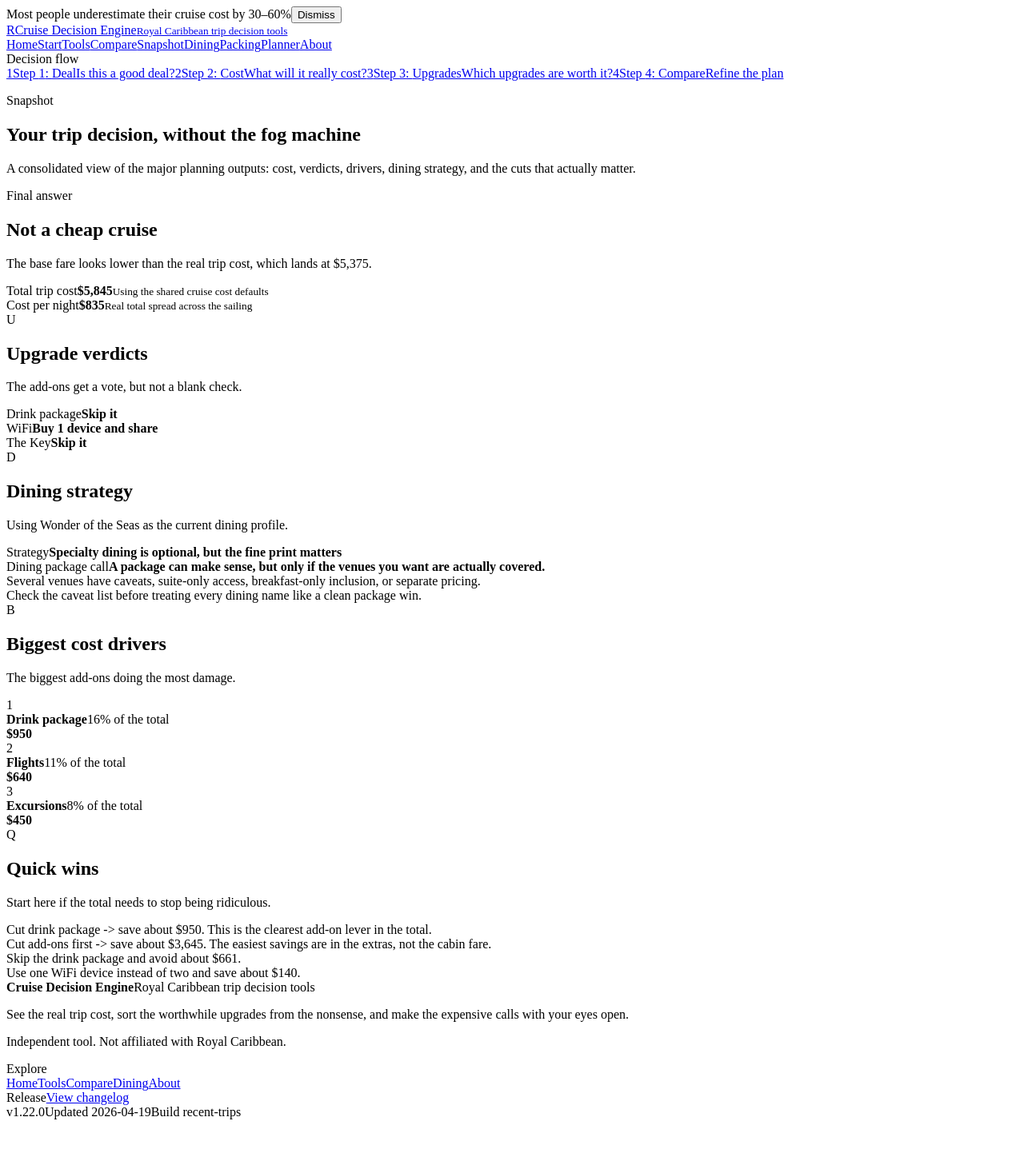
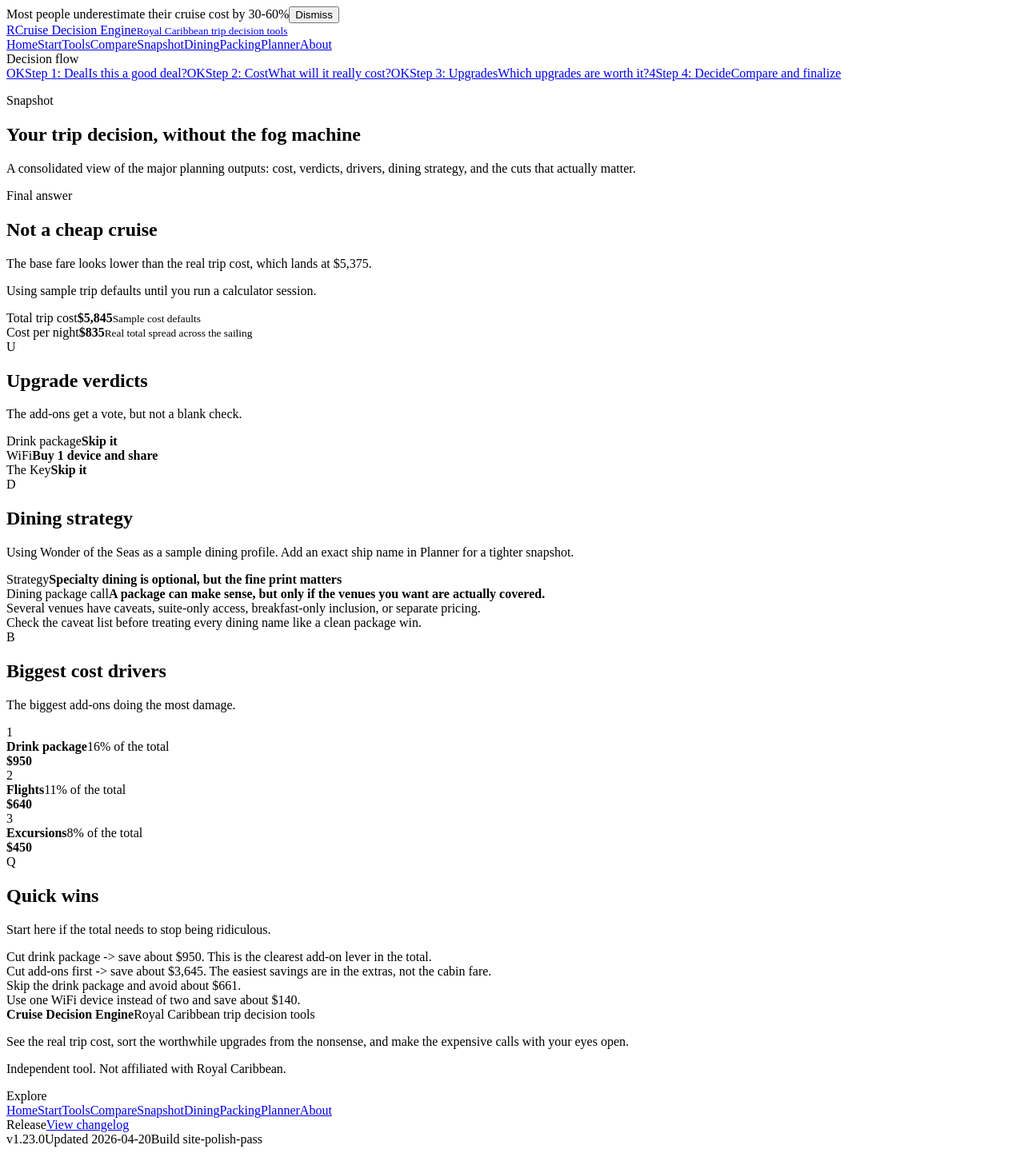
Before and after one commit to tjhiggy/Royal, a React (Vite) app: page /snapshot in a window 1280 px wide. Shown: the whole page at 80% size. Before the commit the page ends 1408 px from the top, so only its background shows below. Built offline with nearby package versions, Linux system fonts and the light colour scheme; the HTML template or start-up script is replaced by a standard one.

Commit message:
Polish cruise decision experience

```diff
--- a/src/components/DecisionProgress.jsx
+++ b/src/components/DecisionProgress.jsx
@@ -6,7 +6,7 @@ const steps = [
     label: 'Deal',
     title: 'Is this a good deal?',
     to: '/tools/deal-evaluator',
-    paths: ['/tools/deal-evaluator'],
+    paths: ['/start', '/guided', '/tools/deal-evaluator'],
   },
   {
     number: 2,
@@ -24,10 +24,10 @@ const steps = [
   },
   {
     number: 4,
-    label: 'Compare',
-    title: 'Refine the plan',
-    to: '/compare',
-    paths: ['/compare', '/planner'],
+    label: 'Decide',
+    title: 'Compare and finalize',
+    to: '/snapshot',
+    paths: ['/compare', '/snapshot', '/planner'],
   },
 ]
 
--- a/src/components/Footer.jsx
+++ b/src/components/Footer.jsx
@@ -3,9 +3,13 @@ import { releaseInfo } from '../data/releaseInfo'
 
 const footerLinks = [
   { label: 'Home', to: '/' },
+  { label: 'Start', to: '/start' },
   { label: 'Tools', to: '/tools' },
   { label: 'Compare', to: '/compare' },
+  { label: 'Snapshot', to: '/snapshot' },
   { label: 'Dining', to: '/dining' },
+  { label: 'Packing', to: '/packing' },
+  { label: 'Planner', to: '/planner' },
   { label: 'About', to: '/about' },
 ]
 
--- a/src/components/TopBanner.jsx
+++ b/src/components/TopBanner.jsx
@@ -21,7 +21,7 @@ export default function TopBanner() {
   return (
     <div className="top-banner">
       <div className="container top-banner-inner">
-        <span>Most people underestimate their cruise cost by 30–60%</span>
+        <span>Most people underestimate their cruise cost by 30-60%</span>
         <button type="button" className="top-banner-dismiss" onClick={dismissBanner} aria-label="Dismiss banner">
           Dismiss
         </button>
--- a/src/data/releaseInfo.js
+++ b/src/data/releaseInfo.js
@@ -1,8 +1,17 @@
 export const releaseInfo = {
-  currentVersion: 'v1.22.0',
-  updatedDate: '2026-04-19',
-  buildId: 'recent-trips',
+  currentVersion: 'v1.23.0',
+  updatedDate: '2026-04-20',
+  buildId: 'site-polish-pass',
   changelogEntries: [
+    {
+      version: 'v1.23.0',
+      date: '2026-04-20',
+      changes: [
+        'Ran a sitewide clarity and polish pass across navigation, footer, homepage copy, recent-session labels, and Snapshot.',
+        'Updated Snapshot to use the latest local calculator sessions when available instead of only showing sample defaults.',
+        'Fixed visible special-character rendering issues in homepage, banner, recent-trip labels, and changelog copy.',
+      ],
+    },
     {
       version: 'v1.22.0',
       date: '2026-04-19',
@@ -25,7 +34,7 @@ export const releaseInfo = {
       version: 'v1.20.0',
       date: '2026-04-19',
       changes: [
-        'Added a slim persistent top banner warning that most people underestimate cruise cost by 30–60%.',
+        'Added a slim persistent top banner warning that most people underestimate cruise cost by 30-60%.',
         'Added localStorage dismissal so the banner stays hidden after users dismiss it.',
         'Styled the banner to fit the dark theme without taking over the page.',
       ],
--- a/src/pages/AboutPage.jsx
+++ b/src/pages/AboutPage.jsx
@@ -7,7 +7,7 @@ export default function AboutPage() {
       <PageHero
         eyebrow="About"
         title="Built to help you not overpay for a cruise"
-        description="Cruise pricing looks simple until drinks, WiFi, excursions, gratuities, flights, and hotel costs start piling on. Royal exists to show the real cost before the booking flow gets cute."
+        description="Cruise pricing looks simple until drinks, WiFi, excursions, gratuities, flights, and hotel costs start piling on. This site shows the real cost before the booking flow gets cute."
       />
 
       <section className="card prose-card">
--- a/src/pages/ComparePage.jsx
+++ b/src/pages/ComparePage.jsx
@@ -199,7 +199,7 @@ export default function ComparePage() {
       id: sessionId.current,
       tool: 'compare',
       toolLabel: 'Compare',
-      label: `${scenarioALabel} vs ${scenarioBLabel} • ${formatCurrency(comparison.absoluteTotalDifference)} gap`,
+      label: `${scenarioALabel} vs ${scenarioBLabel} | ${formatCurrency(comparison.absoluteTotalDifference)} gap`,
       path: '/compare',
       data: { scenarioA, scenarioB, scenarioALabel, scenarioBLabel },
     })
--- a/src/pages/CruiseCostPage.jsx
+++ b/src/pages/CruiseCostPage.jsx
@@ -152,7 +152,7 @@ export default function CruiseCostPage() {
       id: sessionId.current,
       tool: 'cruise-cost',
       toolLabel: 'Cost Calculator',
-      label: `${results.status} • ${formatCurrency(results.grandTotal)}`,
+      label: `${results.status} | ${formatCurrency(results.grandTotal)}`,
       path: '/tools/cruise-cost',
       data: { form },
     })
--- a/src/pages/DealEvaluatorPage.jsx
+++ b/src/pages/DealEvaluatorPage.jsx
@@ -145,7 +145,7 @@ export default function DealEvaluatorPage() {
       id: sessionId.current,
       tool: 'deal-evaluator',
       toolLabel: 'Deal Evaluator',
-      label: `${results.verdict} • ${formatCurrency(results.total)}`,
+      label: `${results.verdict} | ${formatCurrency(results.total)}`,
       path: '/tools/deal-evaluator',
       data: { form },
     })
--- a/src/pages/TripSnapshotPage.jsx
+++ b/src/pages/TripSnapshotPage.jsx
@@ -1,3 +1,4 @@
+import { useEffect, useMemo, useState } from 'react'
 import PageHero from '../components/PageHero'
 import SectionHeader from '../components/SectionHeader'
 import { cruiseCostInitialState } from '../data/cruiseCostConfig'
@@ -8,9 +9,11 @@ import {
   calculateDrinkPackage,
   calculateTheKey,
   calculateWifiRecommendation,
+  compareCruiseCostScenarios,
 } from '../utils/calculators'
 import { buildDiningStrategy } from '../utils/diningStrategy'
 import { formatCurrency } from '../utils/formatters'
+import { loadPlannerState, loadRecentTrips } from '../utils/storage'
 
 const snapshotDrinkInputs = {
   cruiseNights: cruiseCostInitialState.cruiseNights,
@@ -46,6 +49,10 @@ const snapshotKeyInputs = {
   skipLineImportance: 'low',
 }
 
+const snapshotPlannerDefaults = {
+  shipName: '',
+}
+
 function SnapshotMetric({ label, value, helper }) {
   return (
     <article className="stat-card stat-card-emphasized">
@@ -69,26 +76,109 @@ function SnapshotList({ items }) {
   )
 }
 
+function buildDealFormFromCost(costForm) {
+  return {
+    cruiseNights: costForm.cruiseNights,
+    baseFare: costForm.cruiseFare,
+    taxesAndFees: costForm.taxesAndFees,
+    drinkPackage: costForm.drinkPackage,
+    wifi: costForm.wifi,
+    excursions: costForm.excursions,
+    specialtyDining: costForm.dining,
+    theKey: costForm.theKey,
+    flights: costForm.flights,
+    hotel: costForm.hotel,
+    parkingTransport: costForm.parking,
+  }
+}
+
+function findRecentTrip(recentTrips, tool) {
+  return recentTrips.find((trip) => trip.tool === tool) ?? null
+}
+
 export default function TripSnapshotPage() {
-  const costResults = calculateCruiseCost(cruiseCostInitialState)
-  const dealResults = calculateDealEvaluator({
-    cruiseNights: cruiseCostInitialState.cruiseNights,
-    baseFare: cruiseCostInitialState.cruiseFare,
-    taxesAndFees: cruiseCostInitialState.taxesAndFees,
-    drinkPackage: cruiseCostInitialState.drinkPackage,
-    wifi: cruiseCostInitialState.wifi,
-    excursions: cruiseCostInitialState.excursions,
-    specialtyDining: cruiseCostInitialState.dining,
-    theKey: cruiseCostInitialState.theKey,
-    flights: cruiseCostInitialState.flights,
-    hotel: cruiseCostInitialState.hotel,
-    parkingTransport: cruiseCostInitialState.parking,
-  })
-  const drinkResults = calculateDrinkPackage(snapshotDrinkInputs)
-  const wifiResults = calculateWifiRecommendation(snapshotWifiInputs)
-  const keyResults = calculateTheKey(snapshotKeyInputs)
-  const snapshotShip = royalShipsBySlug['wonder-of-the-seas'] ?? activeRoyalShips[0]
+  const [recentTrips, setRecentTrips] = useState([])
+  const [plannerState, setPlannerState] = useState(snapshotPlannerDefaults)
+
+  useEffect(() => {
+    setRecentTrips(loadRecentTrips())
+    setPlannerState(loadPlannerState(snapshotPlannerDefaults))
+  }, [])
+
+  const latestCostTrip = findRecentTrip(recentTrips, 'cruise-cost')
+  const latestDealTrip = findRecentTrip(recentTrips, 'deal-evaluator')
+  const latestCompareTrip = findRecentTrip(recentTrips, 'compare')
+
+  const costForm = useMemo(
+    () => ({
+      ...cruiseCostInitialState,
+      ...(latestCostTrip?.data?.form ?? {}),
+    }),
+    [latestCostTrip],
+  )
+
+  const dealForm = useMemo(
+    () => ({
+      ...buildDealFormFromCost(costForm),
+      ...(latestDealTrip?.data?.form ?? {}),
+    }),
+    [costForm, latestDealTrip],
+  )
+
+  const compareSnapshot = useMemo(() => {
+    if (!latestCompareTrip?.data?.scenarioA || !latestCompareTrip?.data?.scenarioB) {
+      return null
+    }
+
+    const scenarioA = {
+      ...cruiseCostInitialState,
+      ...latestCompareTrip.data.scenarioA,
+    }
+    const scenarioB = {
+      ...cruiseCostInitialState,
+      ...latestCompareTrip.data.scenarioB,
+    }
+    const resultsA = calculateCruiseCost(scenarioA)
+    const resultsB = calculateCruiseCost(scenarioB)
+    const comparison = compareCruiseCostScenarios(resultsA, resultsB)
+    const scenarioALabel = latestCompareTrip.data.scenarioALabel || 'Scenario A'
+    const scenarioBLabel = latestCompareTrip.data.scenarioBLabel || 'Scenario B'
+
+    return {
+      comparison,
+      scenarioALabel,
+      scenarioBLabel,
+      pricierLabel:
+        comparison.totalDifference === 0
+          ? 'Neither scenario'
+          : comparison.totalDifference > 0
+            ? scenarioBLabel
+            : scenarioALabel,
+    }
+  }, [latestCompareTrip])
+
+  const costResults = useMemo(() => calculateCruiseCost(costForm), [costForm])
+  const dealResults = useMemo(() => calculateDealEvaluator(dealForm), [dealForm])
+  const drinkResults = useMemo(() => calculateDrinkPackage({
+    ...snapshotDrinkInputs,
+    cruiseNights: costForm.cruiseNights,
+  }), [costForm.cruiseNights])
+  const wifiResults = useMemo(() => calculateWifiRecommendation({
+    ...snapshotWifiInputs,
+    cruiseNights: costForm.cruiseNights,
+    peopleCount: costForm.travelerCount,
+  }), [costForm.cruiseNights, costForm.travelerCount])
+  const keyResults = useMemo(() => calculateTheKey({
+    ...snapshotKeyInputs,
+    cruiseNights: costForm.cruiseNights,
+  }), [costForm.cruiseNights])
+  const plannedShipName = plannerState.shipName.trim().toLowerCase()
+  const plannerShipMatch = plannedShipName
+    ? Object.values(royalShipsBySlug).find((ship) => ship.shipName.toLowerCase() === plannedShipName)
+    : null
+  const snapshotShip = plannerShipMatch ?? royalShipsBySlug['wonder-of-the-seas'] ?? activeRoyalShips[0]
   const diningStrategy = buildDiningStrategy(snapshotShip)
+  const isUsingRecentData = Boolean(latestCostTrip || latestDealTrip || latestCompareTrip)
 
   const upgradeVerdicts = [
     { label: 'Drink package', value: drinkResults.recommendation },
@@ -122,9 +212,18 @@ export default function TripSnapshotPage() {
           <span className="verdict-kicker">Final answer</span>
           <h2>{dealResults.verdict}</h2>
           <p>{dealResults.verdictLines[0]}</p>
+          <p className="snapshot-source-note">
+            {isUsingRecentData
+              ? 'Using your latest saved calculator sessions from this browser.'
+              : 'Using sample trip defaults until you run a calculator session.'}
+          </p>
         </div>
         <div className="stats-grid snapshot-top-stats">
-          <SnapshotMetric label="Total trip cost" value={formatCurrency(costResults.grandTotal)} helper="Using the shared cruise cost defaults" />
+          <SnapshotMetric
+            label="Total trip cost"
+            value={formatCurrency(costResults.grandTotal)}
+            helper={latestCostTrip ? 'Latest local cost session' : 'Sample cost defaults'}
+          />
           <SnapshotMetric label="Cost per night" value={formatCurrency(costResults.costPerNight)} helper="Real total spread across the sailing" />
         </div>
       </section>
@@ -137,10 +236,36 @@ export default function TripSnapshotPage() {
         <SnapshotList items={upgradeVerdicts} />
       </section>
 
+      {compareSnapshot ? (
+        <section className="card">
+          <SectionHeader
+            title="Latest scenario comparison"
+            description="The most recent Compare result saved in this browser."
+          />
+          <div className="verdict-highlight">
+            <span>Main takeaway</span>
+            <strong>
+              {compareSnapshot.comparison.totalDifference === 0
+                ? `${compareSnapshot.scenarioALabel} and ${compareSnapshot.scenarioBLabel} are basically tied.`
+                : `${compareSnapshot.pricierLabel} costs about ${formatCurrency(compareSnapshot.comparison.absoluteTotalDifference)} more.`}
+            </strong>
+          </div>
+          <div className="stats-grid">
+            <SnapshotMetric label="Total gap" value={formatCurrency(compareSnapshot.comparison.absoluteTotalDifference)} />
+            <SnapshotMetric label="Nightly gap" value={formatCurrency(compareSnapshot.comparison.absoluteCostPerNightDifference)} />
+            <SnapshotMetric label="Add-ons gap" value={formatCurrency(compareSnapshot.comparison.absoluteAddOnsDifference)} />
+          </div>
+        </section>
+      ) : null}
+
       <section className="card dining-strategy-card">
         <SectionHeader
           title="Dining strategy"
-          description={`Using ${snapshotShip.shipName} as the current dining profile.`}
+          description={
+            plannerShipMatch
+              ? `Using ${snapshotShip.shipName} from your Planner as the dining profile.`
+              : `Using ${snapshotShip.shipName} as a sample dining profile. Add an exact ship name in Planner for a tighter snapshot.`
+          }
         />
         <div className="verdict-highlight dining-strategy-highlight">
           <span>Strategy</span>
--- a/src/styles.css
+++ b/src/styles.css
@@ -1341,6 +1341,12 @@ a.info-card:hover {
   margin: 0.4rem 0;
 }
 
+.snapshot-source-note {
+  margin-top: 0.8rem;
+  color: var(--text-soft);
+  font-size: 0.94rem;
+}
+
 .snapshot-top-stats {
   margin: 0;
 }
```
Also changed, not shown: src/data/siteContent.js (+8 -0 lines), src/pages/HomePage.jsx (+11 -3 lines).
